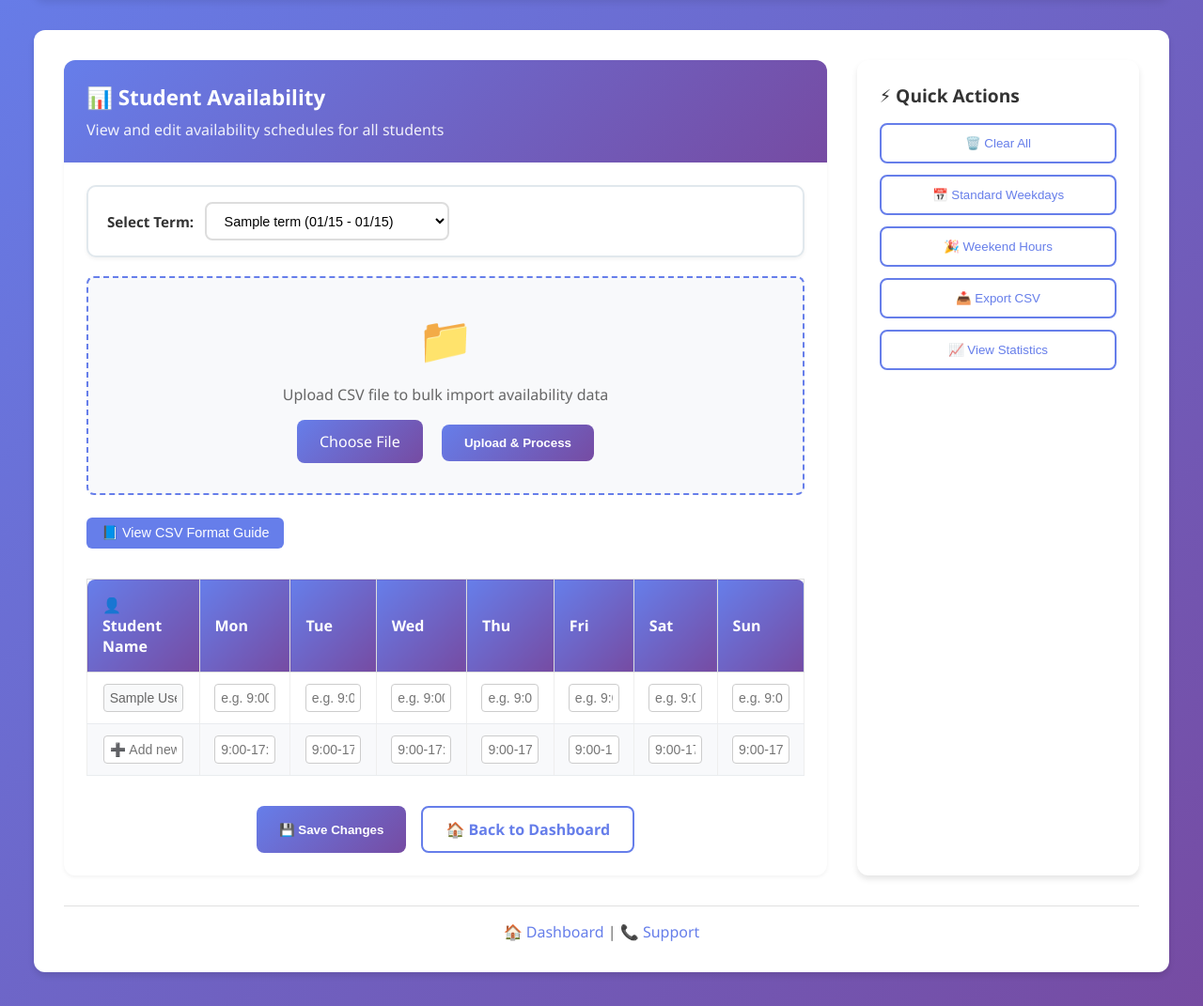
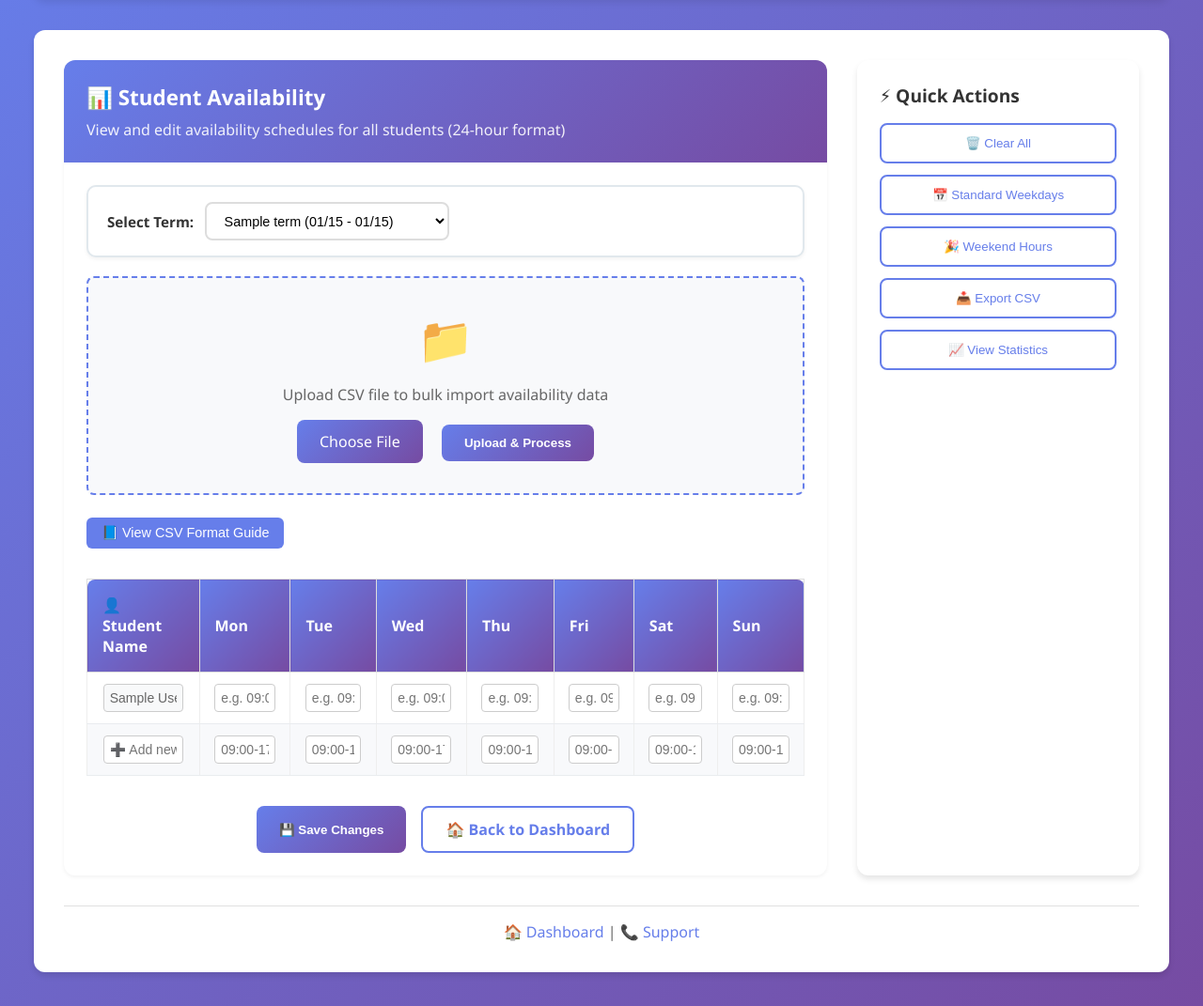
Before and after one commit to najam-tariq/colby-shift-management, a Flask app: page /availability/ in a window 1280 px wide. Shown: the part 95-1166 px from the top of the page at 94% size. Run offline with Flask 3, Linux system fonts and the light colour scheme; a user stored in the database is signed in; tables that the repository leaves empty hold one stand-in row (values such as "Sample post").

Commit message:
Fixed bug in availability route and added support for 12hr and 24hr format time entry

```diff
--- a/blueprints/availability/routes.py
+++ b/blueprints/availability/routes.py
@@ -70,12 +70,12 @@ def availability():
             return redirect(url_for('availability.availability', term_id=active_term.term_id))
 
         # -------------------
-        # MANUAL UPDATES
+        # MANUAL UPDATES (24-hour format)
         # -------------------
         elif action == 'update':
             try:
                 student_names = request.form.getlist('student_name[]')
-                days = ['mon','tue','wed','thu','fri','sat','sun']
+                days = ['mon', 'tue', 'wed', 'thu', 'fri', 'sat', 'sun']
 
                 for i, name in enumerate(student_names):
                     if not name.strip():
@@ -88,23 +88,28 @@ def availability():
                     for day in days:
                         block = request.form.getlist(f'{day}[]')[i]
                         if not block.strip():
-                            Availability.query.filter_by(user_id=user.user_id, term_id=active_term.term_id, day_of_week=day.capitalize()[:3]).delete()
+                            Availability.query.filter_by(
+                                user_id=user.user_id,
+                                term_id=active_term.term_id,
+                                day_of_week=day.capitalize()[:3]
+                            ).delete()
                             continue
 
                         try:
                             start, end = [t.strip() for t in block.split('-')]
 
+                            # Try 24-hour format first
                             try:
-                                start_time = datetime.strptime(start, '%I:%M %p').time()
+                                start_time = datetime.strptime(start, '%H:%M').time()
+                                end_time = datetime.strptime(end, '%H:%M').time()
                             except ValueError:
-                                start_time = datetime.strptime(start, '%I%p').time()
-
-                            try:
-                                end_time = datetime.strptime(end, '%I:%M %p').time()
-                            except ValueError:
-                                end_time = datetime.strptime(end, '%I%p').time()
-
-                            Availability.query.filter_by(user_id=user.user_id, term_id=active_term.term_id, day_of_week=day.capitalize()[:3]).delete()
+                                # Fallback for AM/PM formats (12-hour)
+                                try:
+                                    start_time = datetime.strptime(start, '%I:%M %p').time()
+                                    end_time = datetime.strptime(end, '%I:%M %p').time()
+                                except ValueError:
+                                    start_time = datetime.strptime(start, '%I%p').time()
+                                    end_time = datetime.strptime(end, '%I%p').time()
 
                             new_avail = Availability(
                                 user_id=user.user_id,
@@ -116,7 +121,11 @@ def availability():
                             db.session.add(new_avail)
 
                         except ValueError:
-                            flash(f"Invalid time format for {name}'s {day.capitalize()} entry.", 'error')
+                            flash(
+                                f"Invalid time format for {name}'s {day.capitalize()} entry. "
+                                "Use 24-hour format like 09:00-17:00.",
+                                'error'
+                            )
 
                 db.session.commit()
                 flash('Availability updated successfully!', 'success')
@@ -125,38 +134,37 @@ def availability():
                 db.session.rollback()
                 flash(f'Error updating availability: {e}', 'error')
 
-        # After any POST, redirect to preserve PRG pattern
+        # Redirect to preserve PRG pattern
         return redirect(url_for('availability.availability', term_id=active_term.term_id))
 
     # -------------------
     # GET REQUEST — SHOW CURRENT AVAILABILITY
     # -------------------
-    # Filter availability by active term
     if current_user.role.lower() == 'supervisor':
-        all_availability = Availability.query.join(User).filter(Availability.term_id == active_term.term_id).all()
+        all_availability = Availability.query.join(User).filter(
+            Availability.term_id == active_term.term_id
+        ).all()
     else:
-        all_availability = Availability.query.filter_by(user_id=current_user.user_id, term_id=active_term.term_id).all()
-
-
+        all_availability = Availability.query.filter_by(
+            user_id=current_user.user_id,
+            term_id=active_term.term_id
+        ).all()
 
     # Organize data by user → day (3-letter format)
     availability_data = {}
     for a in all_availability:
         user = a.user
         if user.name not in availability_data:
-            availability_data[user.name] = {d: "" for d in ['Mon','Tue','Wed','Thu','Fri','Sat','Sun']}
+            availability_data[user.name] = {d: "" for d in ['Mon', 'Tue', 'Wed', 'Thu', 'Fri', 'Sat', 'Sun']}
 
         day_key = a.day_of_week[:3].capitalize()
-        start_str = a.start_time.strftime("%I:%M %p").lstrip("0")
-        end_str = a.end_time.strftime("%I:%M %p").lstrip("0")
-        availability_data[user.name][day_key] = f"{start_str} - {end_str}" if a.start_time and a.end_time else ""
-        print(availability_data)
-    return render_template('availability_index.html', availability_data=availability_data, active_term=active_term, available_terms=available_terms)
+        start_str = a.start_time.strftime("%H:%M")
+        end_str = a.end_time.strftime("%H:%M")
+        availability_data[user.name][day_key] = f"{start_str}-{end_str}" if a.start_time and a.end_time else ""
 
-
-
-
-    return render_template('availability_index.html',
-                           availability_data=availability_data,
-                           active_term=active_term,
-                           available_terms=available_terms)
+    return render_template(
+        'availability_index.html',
+        availability_data=availability_data,
+        active_term=active_term,
+        available_terms=available_terms
+    )
--- a/blueprints/availability/templates/availability_index.html
+++ b/blueprints/availability/templates/availability_index.html
@@ -8,13 +8,12 @@
 
 {% block content %}
 <div class="main-content">
-    <!-- Content Grid -->
     <div class="content-grid">
         <!-- Main Availability Section -->
         <div class="availability-section">
             <div class="section-header">
                 <h2>📊 Student Availability</h2>
-                <p>View and edit availability schedules for all students</p>
+                <p>View and edit availability schedules for all students (24-hour format)</p>
             </div>
 
             <div class="section-content">
@@ -26,9 +25,9 @@
                         <select id="term_select" class="term-dropdown" onchange="changeAvailabilityTerm(this.value)">
                             <option value="">-- Choose a Term --</option>
                             {% for t in available_terms %}
-                            <option value="{{ t.term_id }}" {% if active_term and t.term_id==active_term.term_id
-                                %}selected{% endif %}>{{ t.name }} ({{ t.start_date.strftime('%m/%d') }} - {{
-                                t.end_date.strftime('%m/%d') }})</option>
+                            <option value="{{ t.term_id }}" {% if active_term and t.term_id==active_term.term_id %}selected{% endif %}>
+                                {{ t.name }} ({{ t.start_date.strftime('%m/%d') }} - {{ t.end_date.strftime('%m/%d') }})
+                            </option>
                             {% endfor %}
                         </select>
                     </div>
@@ -49,8 +48,7 @@
                             <label for="csvFile" class="file-input-label">Choose File</label>
                         </div>
                         <input type="hidden" name="term_id" value="{{ active_term.term_id if active_term }}">
-                        <button type="submit" name="action" value="upload" class="btn-primary"
-                            style="margin-left: 1rem;">
+                        <button type="submit" name="action" value="upload" class="btn-primary" style="margin-left: 1rem;">
                             Upload & Process
                         </button>
                     </div>
@@ -66,9 +64,8 @@
 John Doe,Monday,09:00,17:00
 Jane Smith,Tuesday,13:00,17:30</pre>
                         <ul style="margin-top: 0.5rem; padding-left: 1.5rem;">
-                            <li><strong>day_of_week:</strong> Monday, Tuesday, Wednesday, Thursday, Friday, Saturday,
-                                Sunday</li>
-                            <li><strong>Time format:</strong> 24-hour format (HH:MM)</li>
+                            <li><strong>day_of_week:</strong> Monday, Tuesday, Wednesday, Thursday, Friday, Saturday, Sunday</li>
+                            <li><strong>Time format:</strong> 24-hour format (<code>HH:MM</code>), e.g. <code>09:00-17:00</code></li>
                             <li><strong>Multiple entries:</strong> One row per availability block</li>
                         </ul>
                     </div>
@@ -92,8 +89,7 @@ Jane Smith,Tuesday,13:00,17:30</pre>
                             <tr>
                                 <td><input type="text" name="student_name[]" value="{{ student }}" readonly></td>
                                 {% for d in ['Mon','Tue','Wed','Thu','Fri','Sat','Sun'] %}
-                                <td><input type="text" name="{{ d }}[]" value="{{ days[d] }}"
-                                        placeholder="e.g. 9:00-17:00"></td>
+                                <td><input type="text" name="{{ d }}[]" value="{{ days[d] }}" placeholder="e.g. 09:00-17:00"></td>
                                 {% endfor %}
                             </tr>
                             {% endfor %}
@@ -102,7 +98,7 @@ Jane Smith,Tuesday,13:00,17:30</pre>
                             <tr style="background: #f8f9fb;">
                                 <td><input type="text" name="student_name[]" placeholder="➕ Add new student..."></td>
                                 {% for d in ['mon','tue','wed','thu','fri','sat','sun'] %}
-                                <td><input type="text" name="{{ d }}[]" placeholder="9:00-17:00"></td>
+                                <td><input type="text" name="{{ d }}[]" placeholder="09:00-17:00"></td>
                                 {% endfor %}
                             </tr>
                         </tbody>
@@ -154,7 +150,6 @@ Jane Smith,Tuesday,13:00,17:30</pre>
         const guide = document.getElementById('csvGuide');
         const isHidden = guide.style.display === 'none';
         guide.style.display = isHidden ? 'block' : 'none';
-
         const button = document.querySelector('.guide-toggle');
         button.textContent = isHidden ? '📘 Hide CSV Guide' : '📘 View CSV Format Guide';
     }
@@ -177,12 +172,11 @@ Jane Smith,Tuesday,13:00,17:30</pre>
     function setWeekdaySchedule() {
         const weekdayColumns = ['Mon', 'Tue', 'Wed', 'Thu', 'Fri'];
         const rows = document.querySelectorAll('.availability-table tbody tr:not(:last-child)');
-
         rows.forEach(row => {
             weekdayColumns.forEach(day => {
                 const input = row.querySelector(`input[name="${day}[]"]`);
                 if (input && !input.value) {
-                    input.value = '9:00-17:00';
+                    input.value = '09:00-17:00';
                 }
             });
         });
@@ -191,7 +185,6 @@ Jane Smith,Tuesday,13:00,17:30</pre>
     function setWeekendSchedule() {
         const weekendColumns = ['Sat', 'Sun'];
         const rows = document.querySelectorAll('.availability-table tbody tr:not(:last-child)');
-
         rows.forEach(row => {
             weekendColumns.forEach(day => {
                 const input = row.querySelector(`input[name="${day}[]"]`);
```
